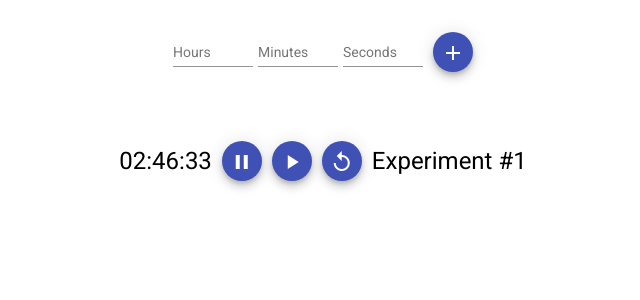
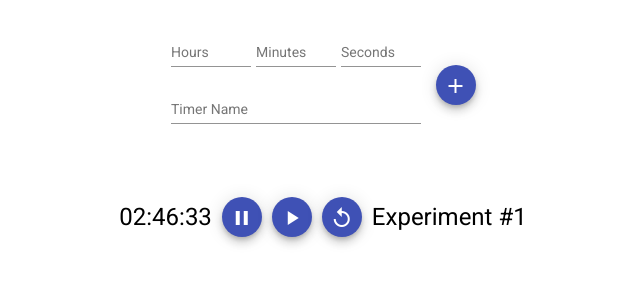
Before and after one commit to FlorianFeka/timeo, an Angular app: page / in a window 1280 px wide. Shown: the top 300 px of the page, without its empty margins (317-957 px from the left). Built offline with nearby package versions, Linux system fonts and the light colour scheme.

Commit message:
add form for timer creator

```diff
--- a/src/app/app.component.html
+++ b/src/app/app.component.html
@@ -1,4 +1,4 @@
 <div class="container">
-  <timeo-timer-creator></timeo-timer-creator>
+  <timeo-timer-creator (notifyTime)="createTimer($event)"></timeo-timer-creator>
   <timeo-timer [time]="9999" name="Experiment #1"></timeo-timer>
 </div>
--- a/src/app/app.component.ts
+++ b/src/app/app.component.ts
@@ -7,4 +7,6 @@ import { Component } from '@angular/core';
 })
 export class AppComponent {
   title = 'timeo';
+
+  createTimer(time) {}
 }
--- a/src/app/app.module.ts
+++ b/src/app/app.module.ts
@@ -11,10 +11,12 @@ import { ServiceWorkerModule } from '@angular/service-worker';
 import { environment } from '../environments/environment';
 import { TimerComponent } from './timer/timer.component';
 import { TimerCreatorComponent } from './timer-creator/timer-creator.component';
+import { ReactiveFormsModule } from '@angular/forms';
 
 @NgModule({
   declarations: [AppComponent, TimerComponent, TimerCreatorComponent],
   imports: [
+    ReactiveFormsModule,
     MatSliderModule,
     MatIconModule,
     MatButtonModule,
--- a/src/app/timer-creator/timer-creator.component.css
+++ b/src/app/timer-creator/timer-creator.component.css
@@ -2,12 +2,20 @@
   padding: 2em;
 }
 
-.timer-selector {
-  flex-direction: row;
+.timer-form {
+  align-items: center;
 }
 
-mat-form-field {
+.timer-container {
+  margin-right: 15px;
+}
+
+.time-input {
   width: 80px;
+}
+
+.timer-name-input {
+  width: 100%;
 }
 
 mat-form-field + mat-form-field {
--- a/src/app/timer-creator/timer-creator.component.html
+++ b/src/app/timer-creator/timer-creator.component.html
@@ -1,19 +1,41 @@
 <div class="timer-creator">
-  <div class="timer-selector">
-    <mat-form-field>
+  <form [formGroup]="timerForm" (ngSubmit)="onSubmit(timerForm.value)">
+    <div class="row timer-form">
+      <div class="column timer-container">
+        <div class="row">
+          <mat-form-field class="time-input">
             <mat-label>Hours</mat-label>
-      <input matInput type="number" min="0" />
+            <input formControlName="hours" matInput type="number" min="0" />
           </mat-form-field>
-    <mat-form-field>
+          <mat-form-field class="time-input">
             <mat-label>Minutes</mat-label>
-      <input matInput type="number" min="0" />
+            <input
+              formControlName="minutes"
+              matInput
+              type="number"
+              min="0"
+              max="59"
+            />
           </mat-form-field>
-    <mat-form-field>
+          <mat-form-field class="time-input">
             <mat-label>Seconds</mat-label>
-      <input matInput type="number" min="0" />
+            <input
+              formControlName="seconds"
+              matInput
+              type="number"
+              min="0"
+              max="59"
+            />
           </mat-form-field>
-    <button mat-mini-fab color="primary">
+        </div>
+        <mat-form-field class="timer-name-input">
+          <mat-label>Timer Name</mat-label>
+          <input formControlName="timerName" matInput type="text" />
+        </mat-form-field>
+      </div>
+      <button mat-mini-fab color="primary" type="submit">
         <mat-icon aria-hidden="false">add</mat-icon>
       </button>
     </div>
+  </form>
 </div>
--- a/src/app/timer-creator/timer-creator.component.ts
+++ b/src/app/timer-creator/timer-creator.component.ts
@@ -1,15 +1,25 @@
-import { Component, OnInit } from '@angular/core';
+import { Component, OnInit, Output, EventEmitter } from '@angular/core';
+import { FormControl, FormGroup } from '@angular/forms';
 
 @Component({
   selector: 'timeo-timer-creator',
   templateUrl: './timer-creator.component.html',
-  styleUrls: ['./timer-creator.component.css']
+  styleUrls: ['./timer-creator.component.css'],
 })
 export class TimerCreatorComponent implements OnInit {
+  @Output() notifyTime: EventEmitter<number> = new EventEmitter();
+  timerForm = new FormGroup({
+    hours: new FormControl(),
+    minutes: new FormControl(),
+    seconds: new FormControl(),
+    timerName: new FormControl(),
+  });
 
-  constructor() { }
+  constructor() {}
 
-  ngOnInit(): void {
+  ngOnInit(): void {}
+
+  onSubmit(form: FormGroup) {
+    console.log(form);
   }
-
 }
--- a/src/styles.css
+++ b/src/styles.css
@@ -1,4 +1,20 @@
 /* You can add global styles to this file, and also import other style files */
 
-html, body { height: 100%; }
-body { margin: 0; font-family: Roboto, "Helvetica Neue", sans-serif; }
+html,
+body {
+  height: 100%;
+}
+body {
+  margin: 0;
+  font-family: Roboto, "Helvetica Neue", sans-serif;
+}
+
+.column {
+  display: flex;
+  flex-direction: column;
+}
+
+.row {
+  display: flex;
+  flex-direction: row;
+}
```
Lines whose indentation alone changed are shown as unchanged.
